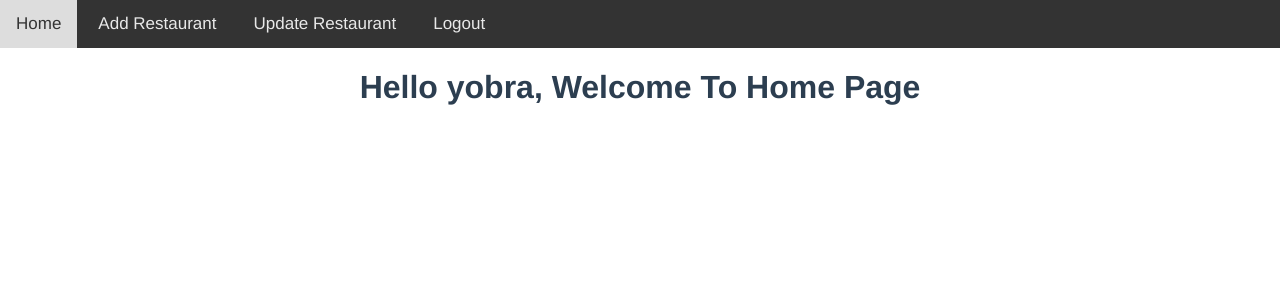
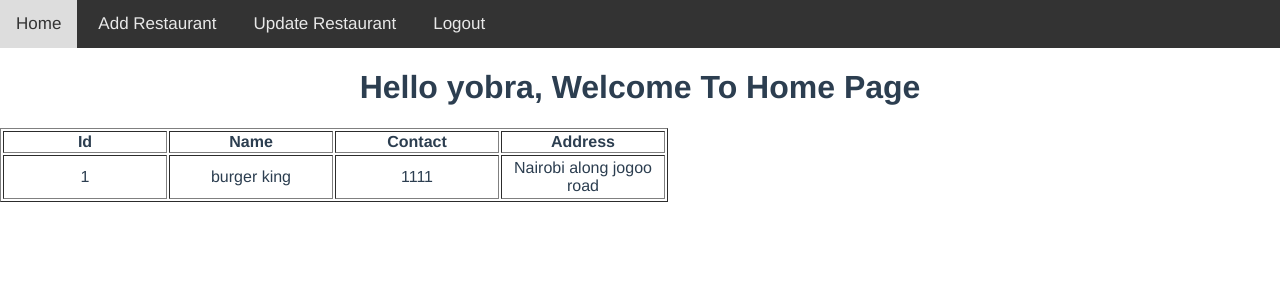
Before and after one commit to BryoEckoo/resto-project, a Vue app: page / in a window 1280 px wide. Shown: the top 300 px of the page. Built offline with nearby package versions, Linux system fonts and the light colour scheme; data requests are answered from the project's data file.

Commit message:
display data from server to the table

```diff
--- a/src/components/Home.vue
+++ b/src/components/Home.vue
@@ -1,11 +1,24 @@
 <template>
     <Header />
     <h1>Hello {{userName}}, Welcome To Home Page</h1>
-    <table>
-        <tr v-for="item in restaurant" :key="item.id">
-            <td>hello</td>
-            <td>{{ item.name }}</td>
+    <table border="1">
+        <thead>
+            <tr>
+                <th>Id</th>
+                <th>Name</th>
+                <th>Contact</th>
+                <th>Address</th>
+            </tr>
+        </thead>
+        <tbody>
+            <tr v-for="item in restaurants" :key="item.id">
+                <td>{{ item.id }}</td>
+                <td>{{ item.name }}</td>
+                <td>{{ item.contact }}</td>
+                <td>{{ item.address }}</td>
         </tr>
+        </tbody>
+
     </table>
 </template>
 
@@ -18,16 +31,24 @@ export default {
     data(){
         return {
             userName:'',
-            restaurants:[],
+            restaurants:[]
         };
     },
     created() {
         this.fetchUserName();  // Fetch the user's name when the component is created
     },
-
-
     components:{
         Header
+    },
+    async mounted() {
+        try {
+            const response = await axios.get('http://localhost:3000/restaurants');
+            this.restaurants = response.data;
+            console.log(this.restaurant.id)
+        } catch (error) {
+            console.error(error);
+        }
+
     },
     methods: {
         fetchUserName() {
@@ -42,22 +63,24 @@ export default {
         .catch(error => {
           console.error('Error fetching user name:', error);
         });
-    }
+
     },
-    async mounted()
-    {
-        /**let user= localStorage.getItem('user-info');
-        this.name =  axios.get(`http://localhost:3000/users`)
-        .then(response => {
-          this.name = response.user;
+
+   /** fetchData() {
+            axios.get('http://localhost:3000/restaurants')
+                .then(response => {
+                    this.restaurant = response.data;
+        })
+        .catch(error => {
+          console.error(error);
         });
-        if(user)
-        {
-            this.$router.push({name:'SignUp'})
         }**/
-        let result = await axios.get('http://localhost:3000/restaurants');
-        console.warn(result)
-        this.restaurant = result.data;
     }
 }
 </script>
+<style>
+td{
+    width:160px;
+    height:40px;
+}
+</style>
```
